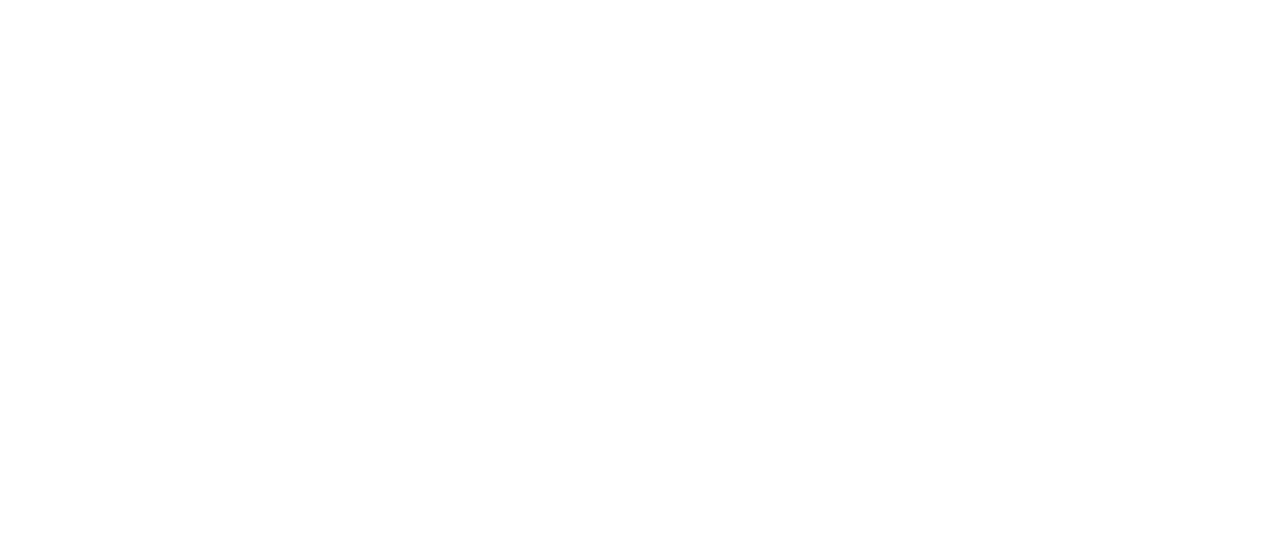
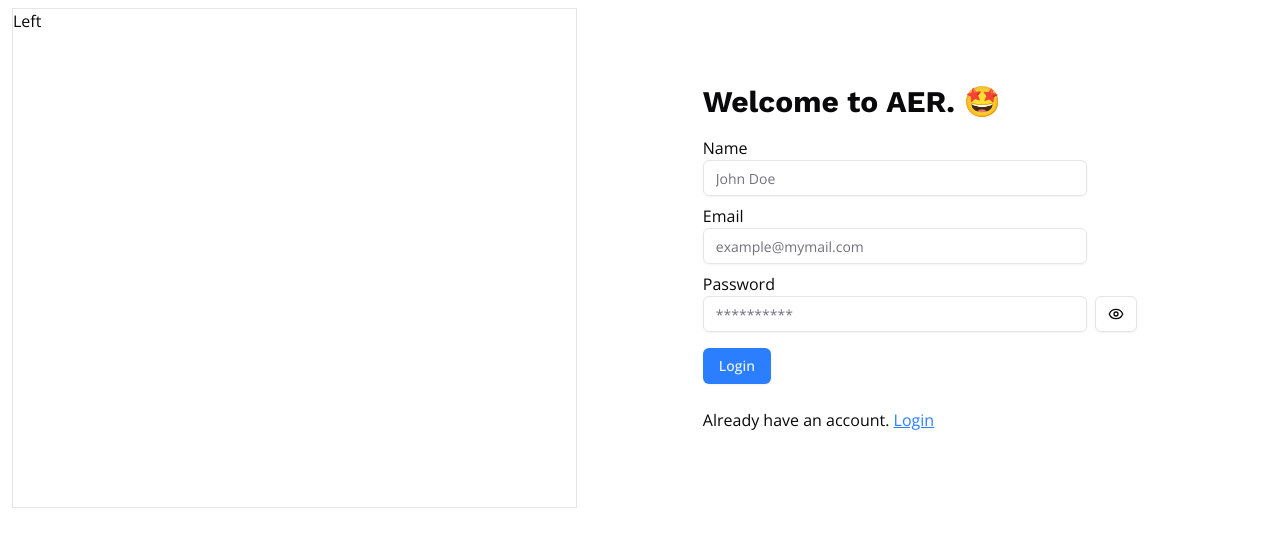
Before and after one commit to maharshidas001/ai-email-writer, a React (Vite) app: page /signup in a window 1280 px wide. Before the commit this address had no page. Shown: the top 546 px of the page. Built offline with nearby package versions, Linux system fonts and the light colour scheme.

Commit message:
Login and Signup page

```diff
--- a/src/App.jsx
+++ b/src/App.jsx
@@ -3,8 +3,10 @@ import { Routes, Route } from 'react-router-dom';
 import WithHeader from '@/layouts/WithHeader';
 import Home from '@/pages/Home';
 import Pricing from '@/pages/Pricing';
-import WithoutHeader from './layouts/WithoutHeader';
-import Dashboard from './pages/Dashboard';
+import WithoutHeader from '@/layouts/WithoutHeader';
+import Dashboard from '@/pages/Dashboard';
+import Login from '@/pages/Login';
+import Signup from '@/pages/Signup';
 
 const App = () => {
   return (
@@ -15,8 +17,10 @@ const App = () => {
           <Route path='/pricing' element={<Pricing />} />
         </Route>
 
-        <Route path="/dashboard" element={<WithoutHeader />}>
-          <Route index element={<Dashboard />} />
+        <Route path="/" element={<WithoutHeader />}>
+          <Route path='/dashboard' element={<Dashboard />} />
+          <Route path='/login' element={<Login />} />
+          <Route path='/signup' element={<Signup />} />
         </Route>
       </Routes>
     </>
--- a/src/components/Header.jsx
+++ b/src/components/Header.jsx
@@ -19,7 +19,9 @@ const Header = () => {
               <ul className='flex gap-2'>
                 <Link to={'/pricing'}><li className='cursor-pointer'>Pricing</li></Link>
               </ul>
-              <Button className='cursor-pointer'>Login</Button>
+              <Link to={'/login'}>
+                <Button className='cursor-pointer'>Login</Button>
+              </Link>
             </div>
           </nav>
         </MaxWidth>
--- a/src/components/Hero.jsx
+++ b/src/components/Hero.jsx
@@ -1,6 +1,7 @@
 import React from 'react';
 import MaxWidth from './MaxWidth';
 import { Button } from './ui/button';
+import { Link } from 'react-router-dom';
 
 const Hero = () => {
   return (
@@ -11,7 +12,9 @@ const Hero = () => {
             <h1 className='text-center text-7xl font-bold '>Write Better Emails, <br /> <span className='text-primary font-work'>Instantly</span> With AI</h1>
             <p className='text-center mt-4'>Craft professional, engaging emails in seconds. Save time. Communicate smarter.</p>
             <div className='flex justify-center mt-8'>
-              <Button variant='outline'>Start Writing</Button>
+              <Link to='/signup'>
+                <Button variant='outline'>Start Writing</Button>
+              </Link>
             </div>
           </div>
         </MaxWidth>
--- /dev/null
+++ b/src/pages/Login.jsx
@@ -0,0 +1,67 @@
+import MaxWidth from '@/components/MaxWidth';
+import { Button } from '@/components/ui/button';
+import { Input } from '@/components/ui/input';
+import { Eye, EyeClosed } from 'lucide-react';
+import React, { useState } from 'react';
+import { Link } from 'react-router-dom';
+
+const Login = () => {
+
+  const [showPassword, setShowPassword] = useState(false);
+  const [loginData, setLoginData] = useState([]);
+
+  const handleInputChange = (name, value) => {
+    setLoginData({
+      ...loginData,
+      [name]: value,
+    });
+  };
+
+  const checkFormValidation = () => {
+    if (loginData.email.trim() !== '' && loginData.password.trim() !== '') {
+      return true;
+    } else return false;
+  };
+
+  const handleLoginForm = (e) => {
+    e.preventDefault();
+
+    let isValidate = checkFormValidation(); // true / false
+  };
+
+  return (
+    <>
+      <section>
+        <MaxWidth className='flex justify-between py-2'>
+          <div className='w-[45%] h-[500px] border'>Left</div>
+          <div className='w-[45%] h-[500px] grid place-items-center'>
+            <form className='w-full' onSubmit={handleLoginForm}>
+              <h2 className='text-3xl font-bold'>Welcome Back 🙏</h2>
+              <div className='mt-4'>
+                <label htmlFor="">Email</label>
+                <Input type='email' placeholder='example@mymail.com' className='w-full max-w-96' onChange={(e) => handleInputChange('email', e.target.value)} />
+              </div>
+              <div className='mt-2'>
+                <label htmlFor="">Password</label>
+                <div className='flex gap-2'>
+                  <Input type={showPassword ? 'text' : 'password'} placeholder='**********' className='w-full max-w-96' onChange={(e) => handleInputChange('password', e.target.value)} />
+                  <Button variant='outline' onClick={() => setShowPassword(!showPassword)}>
+                    {
+                      !showPassword ? <Eye /> : <EyeClosed />
+                    }
+                  </Button>
+                </div>
+              </div>
+              <div className='mt-4'>
+                <Button>Login</Button>
+              </div>
+              <p className='mt-6'>Didn't have an account. <Link to='/signup' className='text-primary underline'>Signup</Link></p>
+            </form>
+          </div>
+        </MaxWidth>
+      </section>
+    </>
+  )
+}
+
+export default Login;
--- /dev/null
+++ b/src/pages/Signup.jsx
@@ -0,0 +1,71 @@
+import MaxWidth from '@/components/MaxWidth';
+import { Button } from '@/components/ui/button';
+import { Input } from '@/components/ui/input';
+import { Eye, EyeClosed } from 'lucide-react';
+import React, { useState } from 'react';
+import { Link } from 'react-router-dom';
+
+const Signup = () => {
+
+  const [showPassword, setShowPassword] = useState(false);
+  const [signupData, setSignupData] = useState([]);
+
+  const handleInputChange = (name, value) => {
+    setSignupData({
+      ...signupData,
+      [name]: value,
+    });
+  };
+
+  const checkFormValidation = () => {
+    if (signupData.name.trim() !== '' && signupData.email.trim() !== '' && signupData.password.trim() !== '') {
+      return true;
+    } else return false;
+  };
+
+  const handleLoginForm = (e) => {
+    e.preventDefault();
+
+    let isValidate = checkFormValidation(); // true / false
+  };
+
+  return (
+    <>
+      <section>
+        <MaxWidth className='flex justify-between py-2'>
+          <div className='w-[45%] h-[500px] border'>Left</div>
+          <div className='w-[45%] h-[500px] grid place-items-center'>
+            <form className='w-full' onSubmit={handleLoginForm}>
+              <h2 className='text-3xl font-bold'>Welcome to AER. 🤩</h2>
+              <div className='mt-4'>
+                <label htmlFor="">Name</label>
+                <Input type='text' placeholder='John Doe' className='w-full max-w-96' onChange={(e) => handleInputChange('name', e.target.value)} />
+              </div>
+              <div className='mt-2'>
+                <label htmlFor="">Email</label>
+                <Input type='email' placeholder='example@mymail.com' className='w-full max-w-96' onChange={(e) => handleInputChange('email', e.target.value)} />
+              </div>
+              <div className='mt-2'>
+                <label htmlFor="">Password</label>
+                <div className='flex gap-2'>
+                  <Input type={showPassword ? 'text' : 'password'} placeholder='**********' className='w-full max-w-96' onChange={(e) => handleInputChange('password', e.target.value)} />
+                  <Button variant='outline' onClick={() => setShowPassword(!showPassword)}>
+                    {
+                      !showPassword ? <Eye /> : <EyeClosed />
+                    }
+                  </Button>
+                </div>
+              </div>
+              <div className='mt-4'>
+                <Button>Login</Button>
+              </div>
+              <p className='mt-6'>Already have an account. <Link to='/login' className='text-primary underline'>Login</Link></p>
+            </form>
+          </div>
+        </MaxWidth>
+      </section>
+    </>
+  )
+}
+
+export default Signup;
--- a/src/style.css
+++ b/src/style.css
@@ -26,6 +26,7 @@ li,
 button,
 input,
 textarea,
+label,
 div {
   font-family: 'Open Sans', sans-serif;
 }
```
